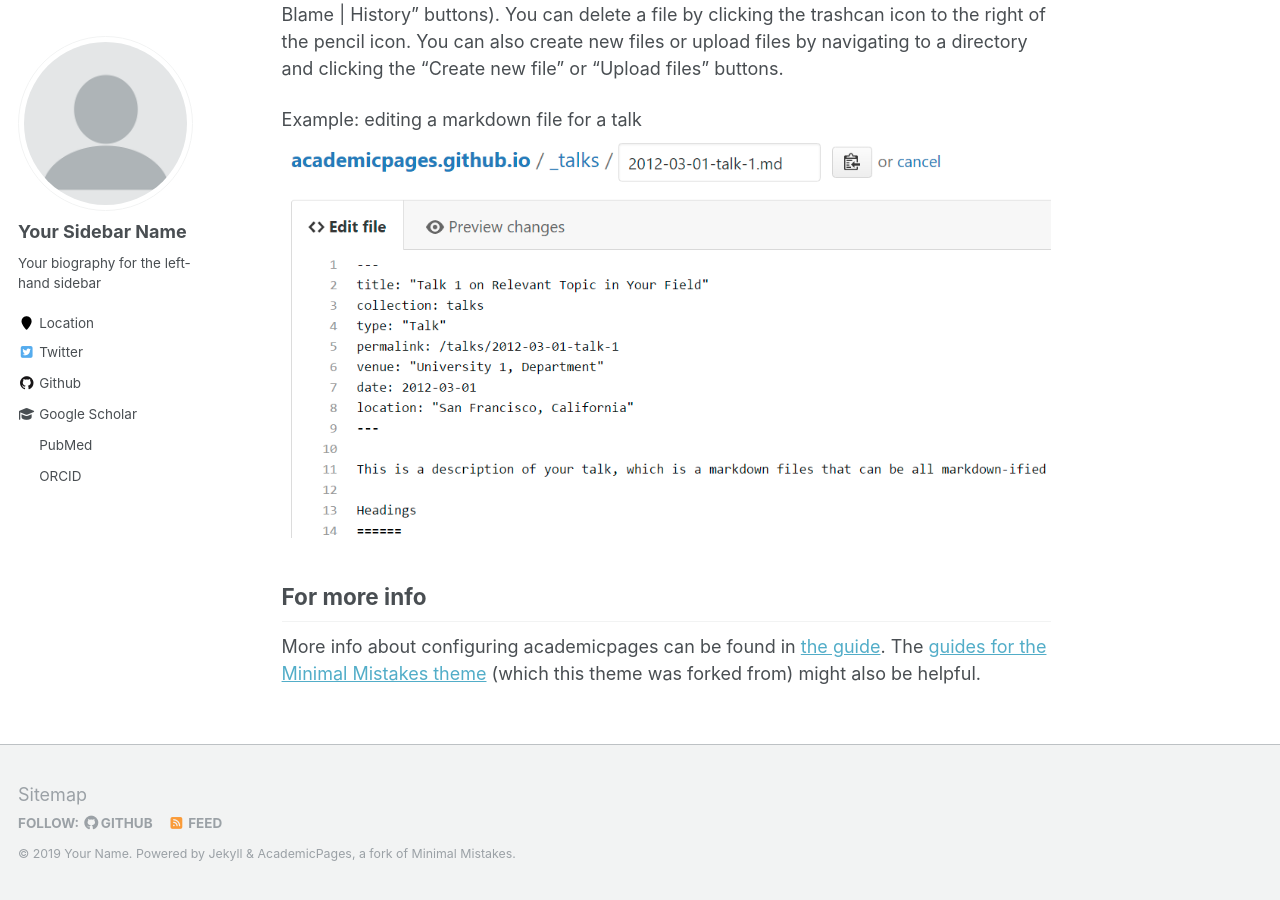
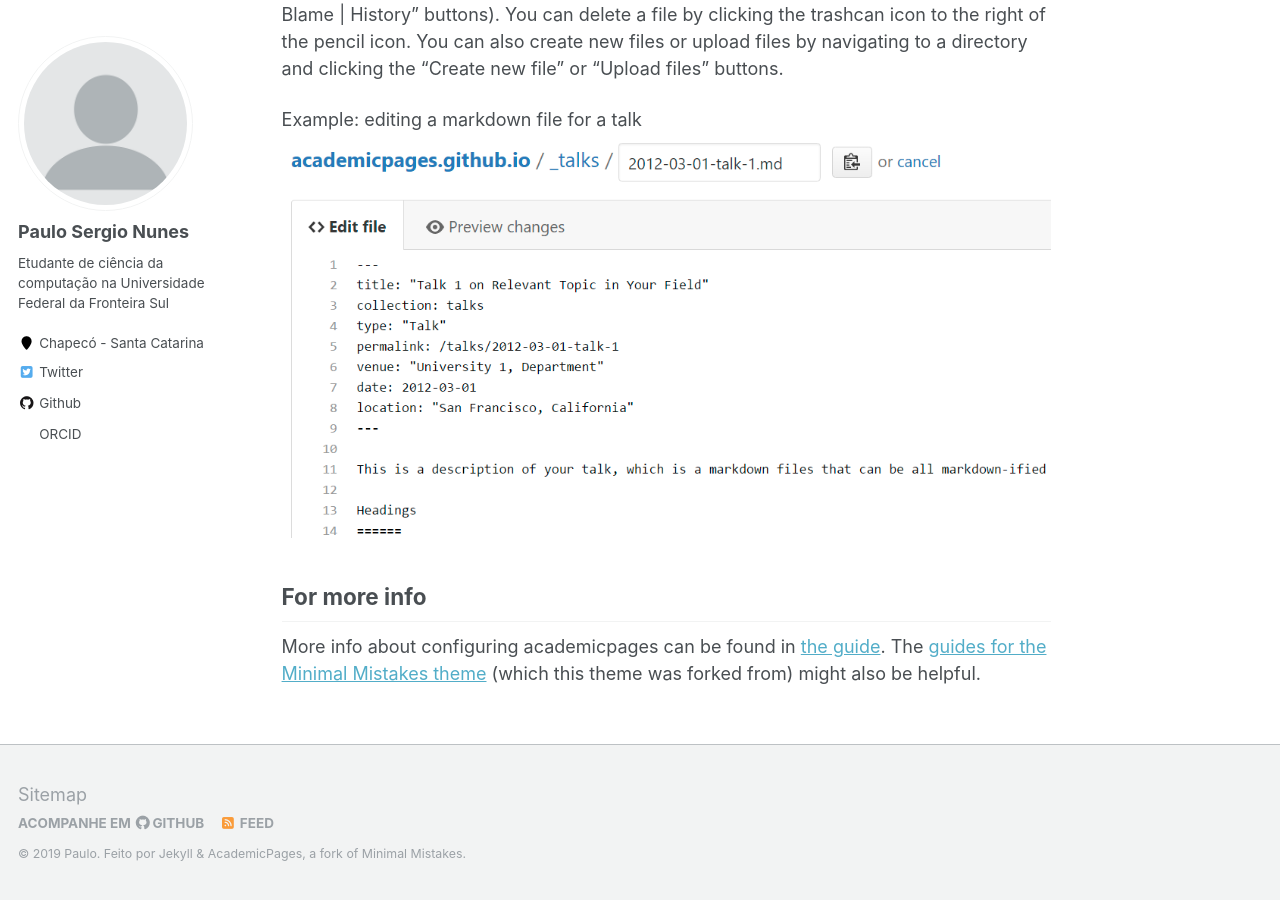
Before and after one commit to Paulocc/site, a Jekyll site: the page built from _pages/about.md, in a window 1280 px wide and 900 px high, scrolled down 2463 px. Built offline with Jekyll 4.4.1, drawn with Linux system fonts in a browser that asks for light colours; nearby versions of some CDN libraries; some web fonts are replaced; a script bundle is joined from its source files by our own code; library files that are not in the unit come from our copies; some of the changed text lies outside the part shown.

Commit message:
Update _config.yml

```diff
--- a/_config.yml
+++ b/_config.yml
@@ -6,11 +6,11 @@
 # `jekyll serve`. If you change this file, please restart the server process.
 
 # Site Settings
-locale                   : "en-US"
-title                    : "Your Name / Site Title"
+locale                   : "pt-BR"
+title                    : "Paulocc"
 title_separator          : "-"
-name                     : &name "Your Name"
-description              : &description "personal description"
+name                     : &name "Paulo"
+description              : &description "Cursando ciência da computação na Universidade Federal da Fronteira Sul"
 url                      : https://academicpages.github.io # the base hostname & protocol for your site e.g. "https://mmistakes.github.io"
 baseurl                  : "" # the subpath of your site, e.g. "/blog"
 repository               : "academicpages/academicpages.github.io"
@@ -80,13 +80,13 @@ analytics:
 
 # Site Author
 author:
-  name             : "Your Sidebar Name"
+  name             : "Paulo Sergio Nunes"
   avatar           : "profile.png"
-  bio              : "Your biography for the left-hand sidebar"
-  location         : "Location"
+  bio              : "Etudante de ciência da computação na Universidade Federal da Fronteira Sul"
+  location         : "Chapecó - Santa Catarina"
   employer         :
-  pubmed           : "https://www.ncbi.nlm.nih.gov/pubmed/?term=john+snow"
-  googlescholar    : "http://yourfullgooglescholarurl.com"
+  pubmed           : #"https://www.ncbi.nlm.nih.gov/pubmed/?term=john+snow"
+  googlescholar    : #"http://yourfullgooglescholarurl.com"
   email            :
   researchgate     :  # example: "https://www.researchgate.net/profile/yourprofile"
   uri              :
@@ -96,7 +96,7 @@ author:
   flickr           :
   facebook         :
   foursquare       :
-  github           : "academicpages"
+  github           : "Paulocc"
   google_plus      :
   keybase          :
   instagram        :
@@ -109,7 +109,7 @@ author:
   stackoverflow    : # http://stackoverflow.com/users/123456/username
   steam            :
   tumblr           :
-  twitter          : "replacethistwitterhandle"
+  twitter          : "Kirigayan_P"
   vine             :
   weibo            :
   xing             :
```
